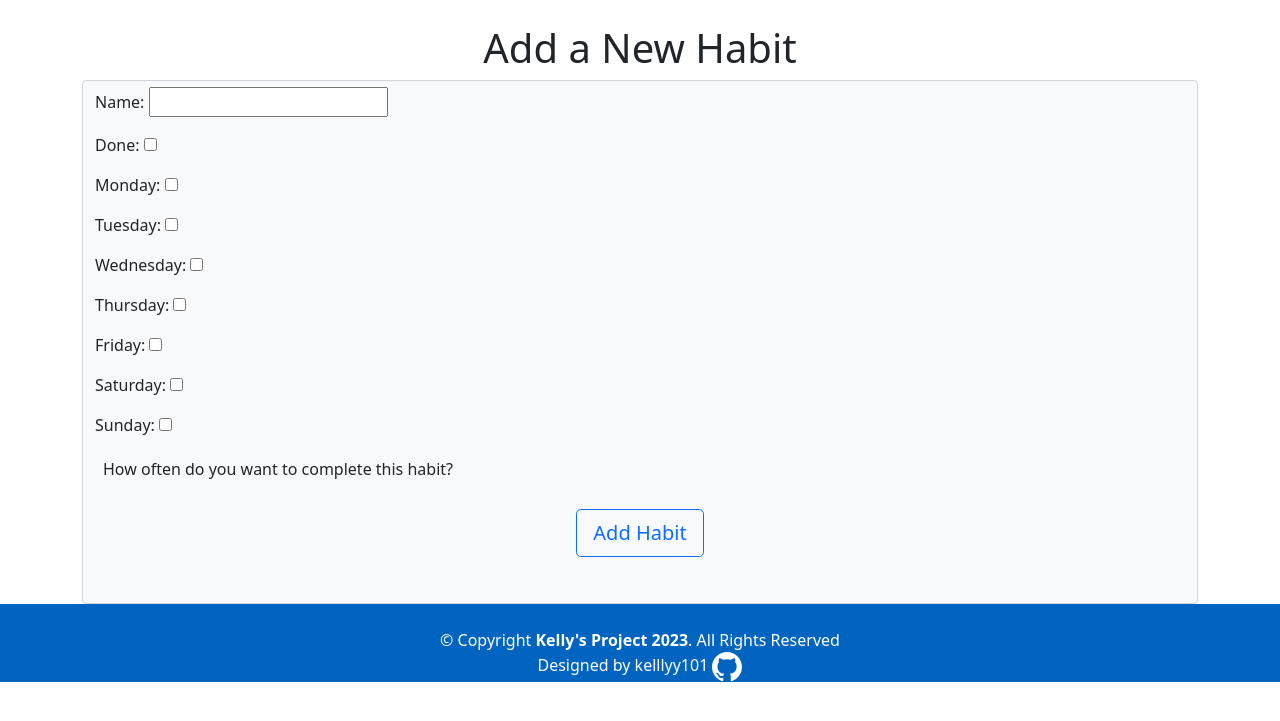
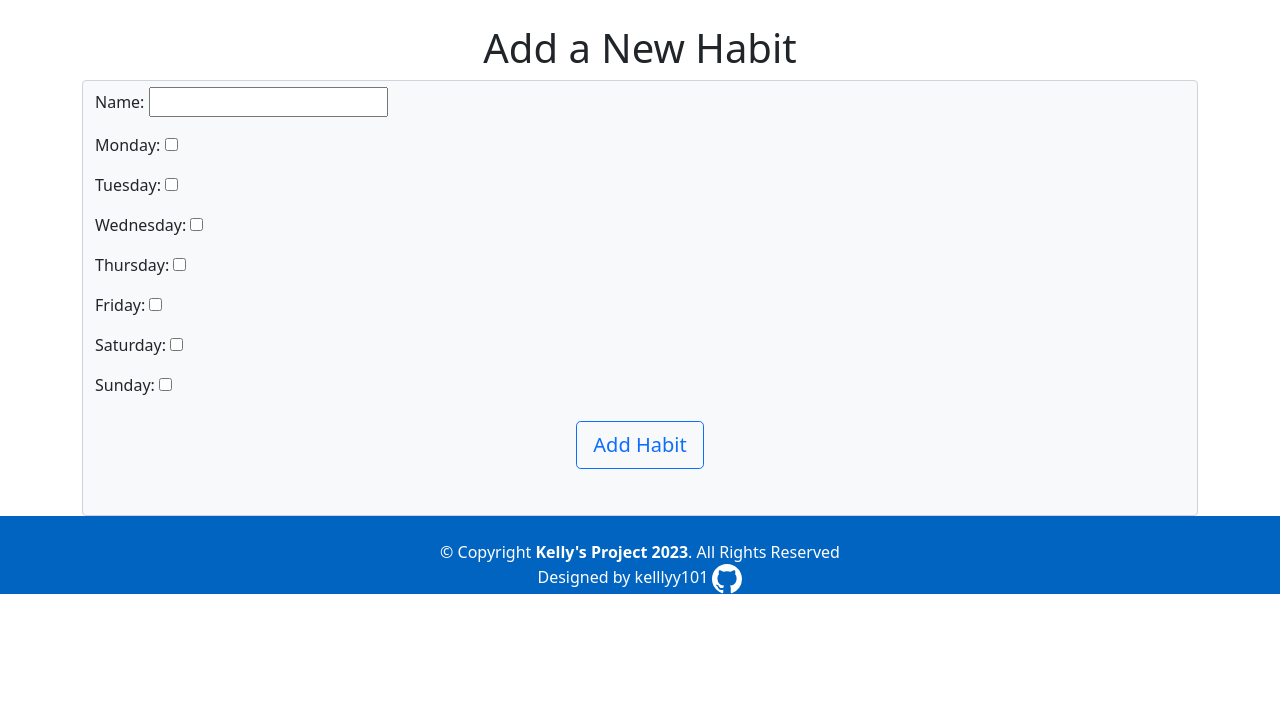
Before and after one commit to kelllyy101/habittracker-fullstack, a Django app: page /add in a window 1280 px wide. Shown: the part 56-777 px from the top of the page. Run offline with Django 3.2, Linux system fonts and the light colour scheme; a user stored in the database is signed in; parts of the project's set-up code (start-up, migrations or seed data) failed here and were passed over.

Commit message:
delete done object

```diff
--- a/habit/forms.py
+++ b/habit/forms.py
@@ -5,4 +5,4 @@ from .models import Item
 class ItemForm(forms.ModelForm):
     class Meta:
         model = Item
-        fields = ['name', 'done', 'monday', 'tuesday', 'wednesday', 'thursday', 'friday', 'saturday', 'sunday']
+        fields = ['name', 'monday', 'tuesday', 'wednesday', 'thursday', 'friday', 'saturday', 'sunday']
--- a/habit/models.py
+++ b/habit/models.py
@@ -6,7 +6,6 @@ from django.db import models
 class Item(models.Model):
     user_id = models.CharField(max_length=50, null=False, blank=False)
     name = models.CharField(max_length=50, null=False, blank=False)
-    done = models.BooleanField(null=False, blank=False, default=False)
     monday = models.BooleanField(null=False, blank=False, default=False)
     tuesday = models.BooleanField(null=False, blank=False, default=False)
     wednesday = models.BooleanField(null=False, blank=False, default=False)
--- a/habit/templates/habits/add_habit.html
+++ b/habit/templates/habits/add_habit.html
@@ -8,7 +8,6 @@
     <form class="bg-light align-items-center form-control" action="add" method="POST" autofocus>
         {% csrf_token %}
         {{ form.as_p }}
-        <p class="text-dark m-1 p-1">How often do you want to complete this habit?</p>
         <div class="d-flex justify-content-center text-center w-100 my-4">
             <p>
                 <button type="submit" class="btn btn-outline-primary btn-lg">Add Habit</button>
--- a/habit/test_models.py
+++ b/habit/test_models.py
@@ -4,11 +4,6 @@ from .models import Item
 
 class TestModels(TestCase):
 
-    def test_done_defaults_to_false(self):
-        item = Item.objects.create(name='Test Habit')
-        self.assertFalse(item.done)
-
-
     def test_habit_string_method_returns_name(self):
         item = Item.objects.create(name='Test Habit')
         self.assertEqual(str(item), 'Test Habit')
--- a/habit/views.py
+++ b/habit/views.py
@@ -58,12 +58,6 @@ def edit_habit(request, item_id):
     }
     return render(request, 'habits/edit_habit.html', context)
 
-@login_required
-def toggle_habit(request, item_id):
-    item = get_object_or_404(Item, id=item_id)
-    item.done = not item.done
-    item.save()
-    return redirect('get_habits')
 
 @login_required
 def delete_habit(request, item_id):
--- a/habit_tracker/urls.py
+++ b/habit_tracker/urls.py
@@ -31,7 +31,6 @@ urlpatterns = [
     path('add', habit_views.add_habit, name = 'add'),
     path('edit/<item_id>', habit_views.edit_habit, name='edit'),
     path('tick', habit_views.tick_habit, name='tick'),
-    path('toggle/<item_id>', habit_views.toggle_habit, name='toggle'),
     path('delete/<item_id>', habit_views.delete_habit, name='delete'),
     # path('', include('django.contrib.auth.urls')),
     path('', include('users.urls')),
```
Also changed, not shown: events/templates/home.html (+0 -10 lines), habit/templates/habits/habits.html (+4 -4 lines), habit/test_forms.py (+1 -6 lines), habit/tests_views.py (+7 -7 lines), README.md, habit/migrations/0001_initial.py, habit/migrations/0006_remove_item_done.py (added).
